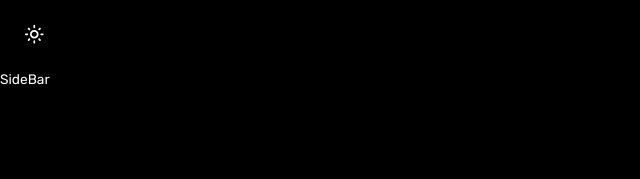
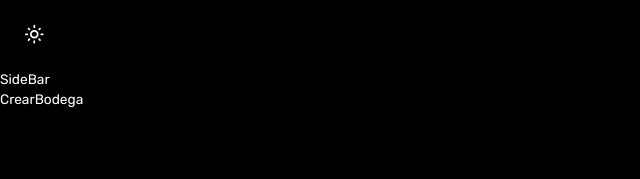
Before and after one commit to DanielE0802/cloudbusiness, a React (Create React App) app: page /bodega/crear in a window 1280 px wide. Shown: the top 179 px of the page, without its empty margins (0-640 px from the left). Built offline with nearby package versions, Linux system fonts and the light colour scheme.

Commit message:
Feat: added routes

```diff
--- a/src/App.js
+++ b/src/App.js
@@ -1,7 +1,11 @@
 import { ThemeContext, useMode } from "./theme";
 import { CssBaseline, ThemeProvider } from "@mui/material";
+import { Routes, Route } from "react-router-dom";
 import Header from "./pages/global/Header";
 import SideBar from "./pages/global/SideBar.jsx";
+import Dashboard from "./pages/dashboard";
+import VentaPos from "./pages/pos/VentaPos";
+import CrearBodega from "./pages/bodegas/CrearBodega";
 
 function App() {
 
@@ -12,11 +16,15 @@ function App() {
       <ThemeProvider theme={theme}>
         {/* Reset css */}
         <CssBaseline />
-
         <div className="App" >
           <main className="content">
             <Header />
             <SideBar />
+            <Routes>
+              <Route path="/" element={<Dashboard />} />
+              <Route path="/pos/venta" element={<VentaPos />} />
+              <Route path="/bodega/crear" element={<CrearBodega />}/>
+            </Routes>
           </main>
         </div>
 
--- /dev/null
+++ b/src/pages/bodegas/CrearBodega.jsx
@@ -0,0 +1,9 @@
+import React from 'react'
+
+function CrearBodega() {
+  return (
+    <div>CrearBodega</div>
+  )
+}
+
+export default CrearBodega
--- /dev/null
+++ b/src/pages/pos/VentaPos.jsx
@@ -0,0 +1,9 @@
+import React from 'react'
+
+function VentaPos() {
+  return (
+    <div>VentaPos</div>
+  )
+}
+
+export default VentaPos
```
